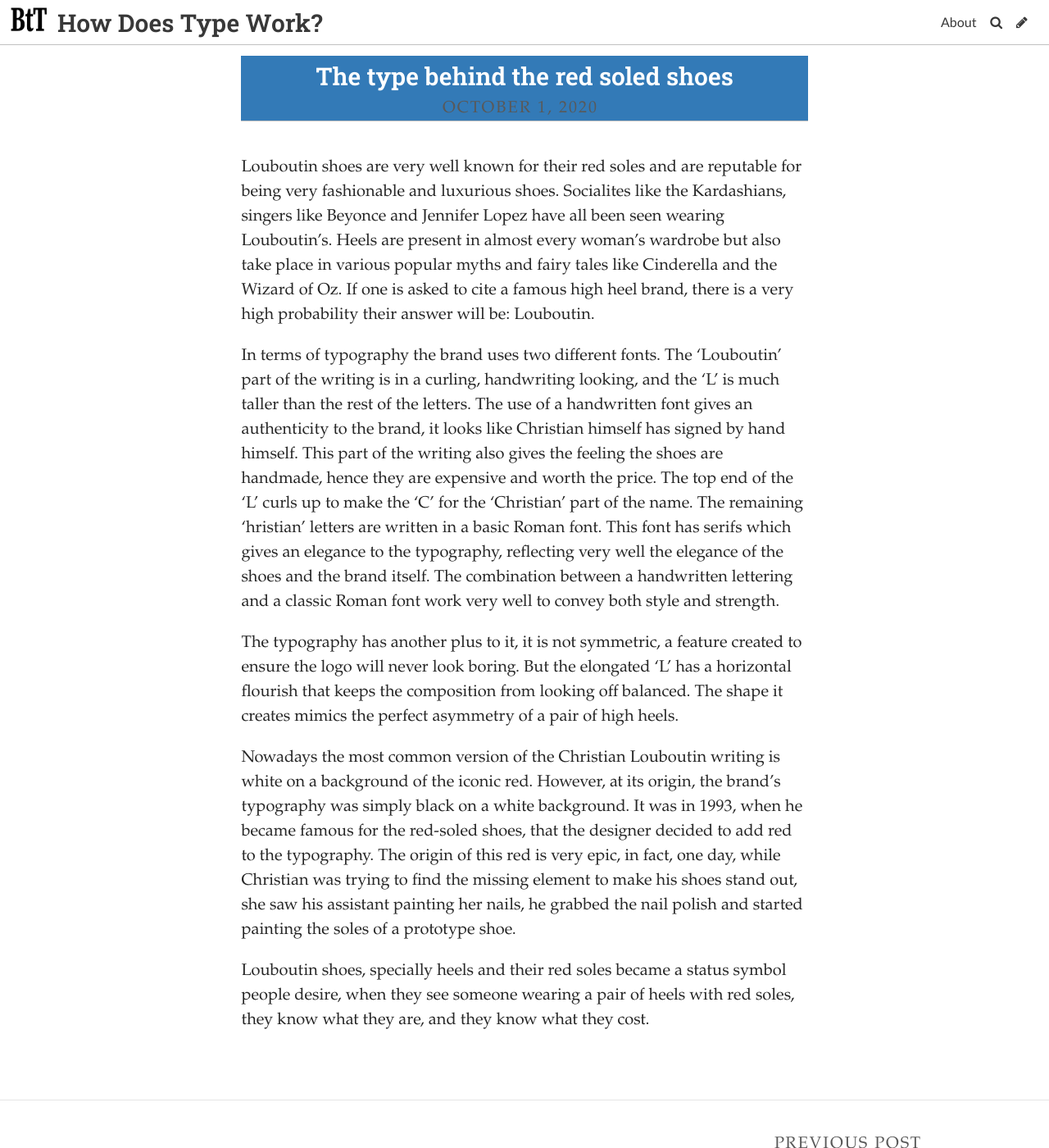
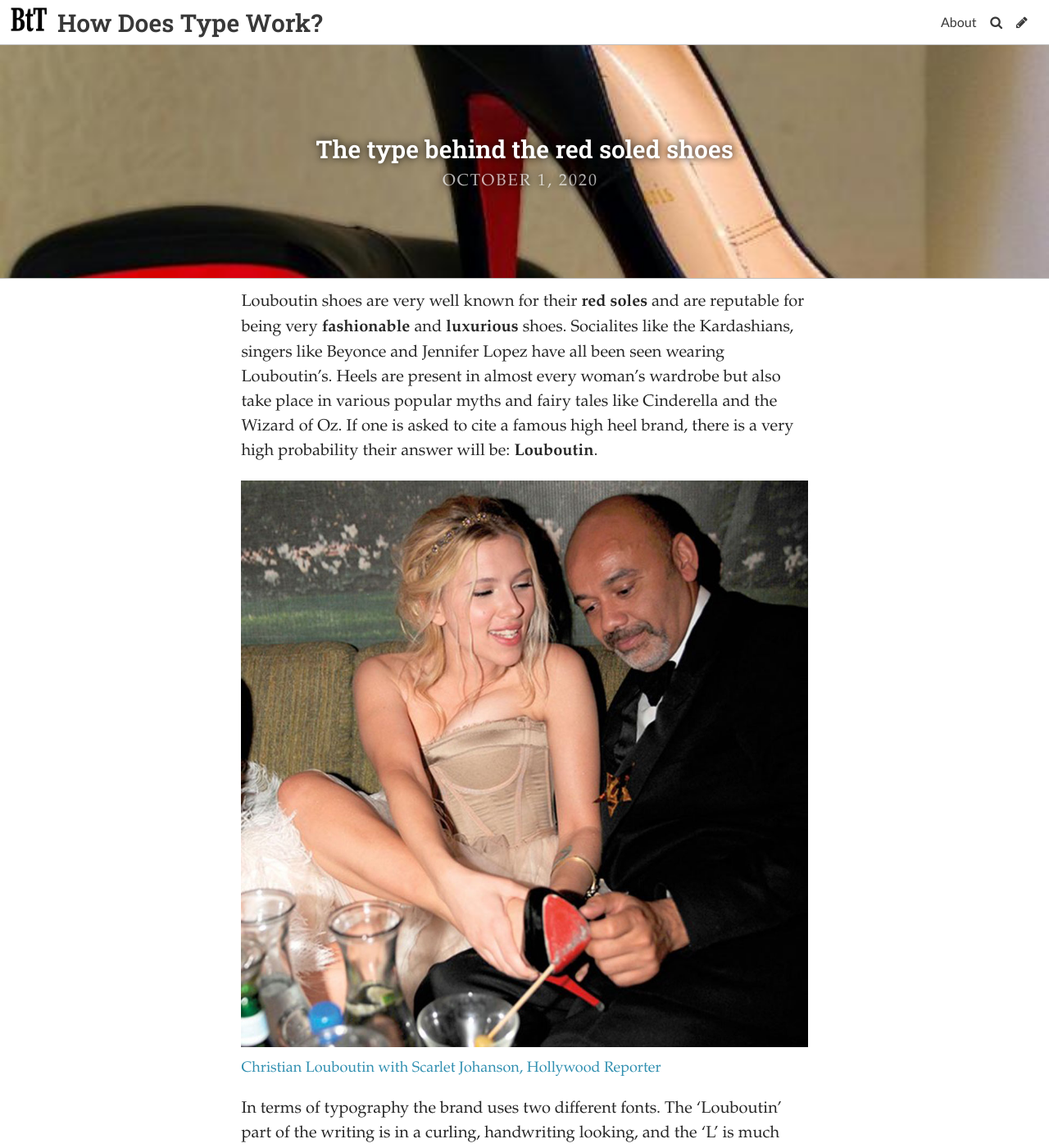
Before and after one commit to Yaz1501/BehindTheType, a Jekyll site: the page built from _posts/2020-10-03-the-type-behind-the-red-soled-shoes.md, in a window 1280 px wide and 1400 px high. Shown: the whole window at 82% size. Built offline with Jekyll 4.4.1, drawn with Linux system fonts in a browser that asks for light colours; some web fonts are replaced; some of the changed text lies outside the part shown.

Commit message:
Update Post “2020-10-03-the-type-behind-the-red-soled-shoes”

```diff
--- a/_posts/2020-10-03-the-type-behind-the-red-soled-shoes.md
+++ b/_posts/2020-10-03-the-type-behind-the-red-soled-shoes.md
@@ -2,16 +2,21 @@
 layout: post
 title: The type behind the red soled shoes
 date: 2020-10-01T15:51:34.900Z
+header_feature_image: ../uploads/semelles_louboutin.jpg
 comments: true
 ---
-Louboutin shoes are very well known for their red soles and are reputable for being very fashionable and luxurious shoes. Socialites like the Kardashians, singers like Beyonce and Jennifer Lopez have all been seen wearing Louboutin’s. Heels are present in almost every woman’s wardrobe but also take place in various popular myths and fairy tales like Cinderella and the Wizard of Oz. If one is asked to cite a famous high heel brand, there is a very high probability their answer will be: Louboutin.
+Louboutin shoes are very well known for their **red soles** and are reputable for being very **fashionable** and **luxurious** shoes. Socialites like the Kardashians, singers like Beyonce and Jennifer Lopez have all been seen wearing Louboutin’s. Heels are present in almost every woman’s wardrobe but also take place in various popular myths and fairy tales like Cinderella and the Wizard of Oz. If one is asked to cite a famous high heel brand, there is a very high probability their answer will be: **Louboutin**.
 
-In terms of typography the brand uses two different fonts. The ‘Louboutin’ part of the writing is in a curling, handwriting looking, and the ‘L’ is much taller than the rest of the letters. The use of a handwritten font gives an authenticity to the brand, it looks like Christian himself has signed by hand himself. This part of the writing also gives the feeling the shoes are handmade, hence they are expensive and worth the price. The top end of the ‘L’ curls up to make the ‘C’ for the ‘Christian’ part of the name. The remaining ‘hristian’ letters are written in a basic Roman font. This font has serifs which gives an elegance to the typography, reflecting very well the elegance of the shoes and the brand itself. The combination between a handwritten lettering and a classic Roman font work very well to convey both style and strength.
+![Christian Louboutin with Scarlet Johanson, Hollywood Reporter ](../uploads/hollywood-reporter-1.jpg "Christian Louboutin with Scarlet Johanson, Hollywood Reporter")
 
+In terms of typography the brand uses two different fonts. The ‘Louboutin’ part of the writing is in a curling, handwriting looking, and the ‘L’ is much taller than the rest of the letters. The use of a **handwritten font** gives an authenticity to the brand, it looks like Christian himself has signed by hand. This part of the writing also gives the feeling the shoes are handmade, hence they are expensive and worth the price. The top end of the ‘L’ curls up to make the ‘C’ for the ‘Christian’ part of the name. The remaining ‘hristian’ letters are written in a basic **Roman font**. This font has serifs which gives an elegance to the typography, reflecting very well the elegance of the shoes and the brand itself. The combination between a handwritten lettering and a classic Roman font works very well to convey both style and strength.
 
+![]()
 
-The typography has another plus to it, it is not symmetric, a feature created to ensure the logo will never look boring. But the elongated ‘L’ has a horizontal flourish that keeps the composition from looking off balanced. The shape it creates mimics the perfect asymmetry of a pair of high heels.
+The typography has another plus to it, it is **not symmetric**, a feature created to ensure the logo will never look boring. But the elongated ‘L’ has a horizontal flourish that keeps the composition from looking off balanced. The shape it creates mimics the perfect asymmetry of a pair of high heels.
 
-Nowadays the most common version of the Christian Louboutin writing is white on a background of the iconic red. However, at its origin, the brand’s typography was simply black on a white background. It was in 1993, when he became famous for the red-soled shoes, that the designer decided to add red to the typography. The origin of this red is very epic, in fact, one day, while Christian was trying to find the missing element to make his shoes stand out, she saw his assistant painting her nails, he grabbed the nail polish and started painting the soles of a prototype shoe.
+![](../uploads/louboutin-shop.jpg)
+
+Nowadays the most common version of the Christian Louboutin writing is white on a background of the iconic red. However, at its origin, the brand’s typography was simply black on a white background. It was in 1993, when he became famous for the red-soled shoes, that the designer decided to add red to the typography. The origin of this red is very epic, in fact, one day, while Christian was trying to find the missing element to make his shoes stand out, he saw his assistant painting her nails, he grabbed the nail polish and started painting the soles of a prototype shoe.
 
 Louboutin shoes, specially heels and their red soles became a status symbol people desire, when they see someone wearing a pair of heels with red soles, they know what they are, and they know what they cost.
```
Also changed, not shown: uploads/hollywood-reporter-1.jpg (added), uploads/louboutin-shop.jpg (added), uploads/semelles_louboutin.jpg (added).
